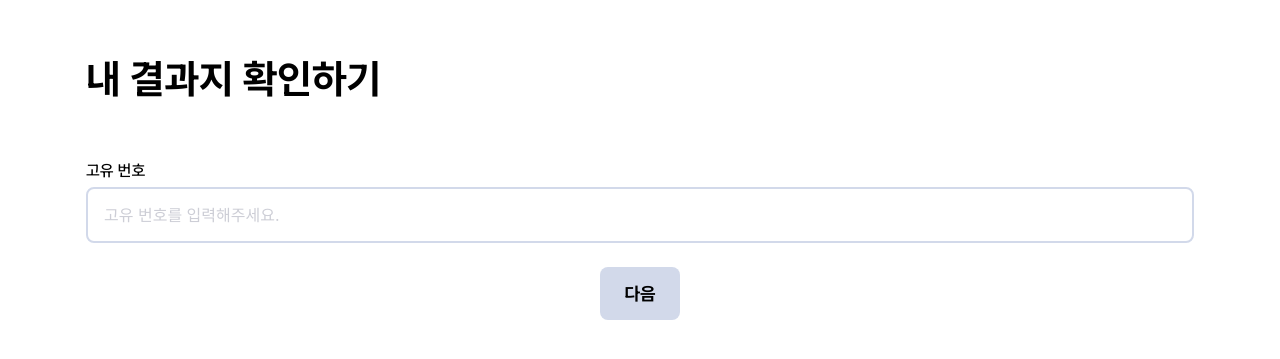
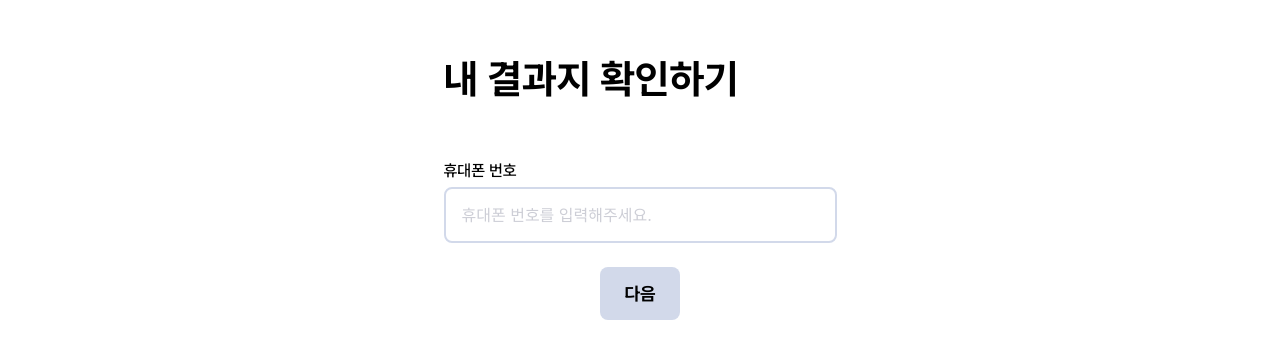
Before and after one commit to hyunzsu/aptimizer--aptifit, a Next.js app: page /login in a window 1280 px wide. Shown: the part 211-570 px from the top of the page. Built offline with nearby package versions, Linux system fonts and the light colour scheme.

Commit message:
[🎨UI] 로그인 페이지 레이아웃 변경
input이 최대 425px까지만 늘어나도록 width를 조정했다.

```diff
--- a/src/app/login/LoginPage.module.css
+++ b/src/app/login/LoginPage.module.css
@@ -3,6 +3,11 @@
   align-items: center;
   justify-content: center;
   height: 100vh;
+}
+.container {
+  width: 100%;
+  max-width: 425px;
+  padding: 0 16px;
 }
 
 .title {
--- a/src/app/login/page.tsx
+++ b/src/app/login/page.tsx
@@ -28,13 +28,13 @@ const LoginPage = () => {
 
   return (
     <main className={s.LoginPage}>
-      <LayoutContainer>
+      <div className={s.container}>
         <h2 className={s.title}>내 결과지 확인하기</h2>
         <div className={s.inputContainer}>
           <Input
-            label="고유 번호"
+            label="휴대폰 번호"
             name="phone"
-            placeholder="고유 번호를 입력해주세요."
+            placeholder="휴대폰 번호를 입력해주세요."
             value={phone}
             onChange={handleInputChange}
           />
@@ -42,7 +42,7 @@ const LoginPage = () => {
         <div className={s.buttonContainer}>
           <Button onClick={handleClick}>다음</Button>
         </div>
-      </LayoutContainer>
+      </div>
     </main>
   );
 };
```
